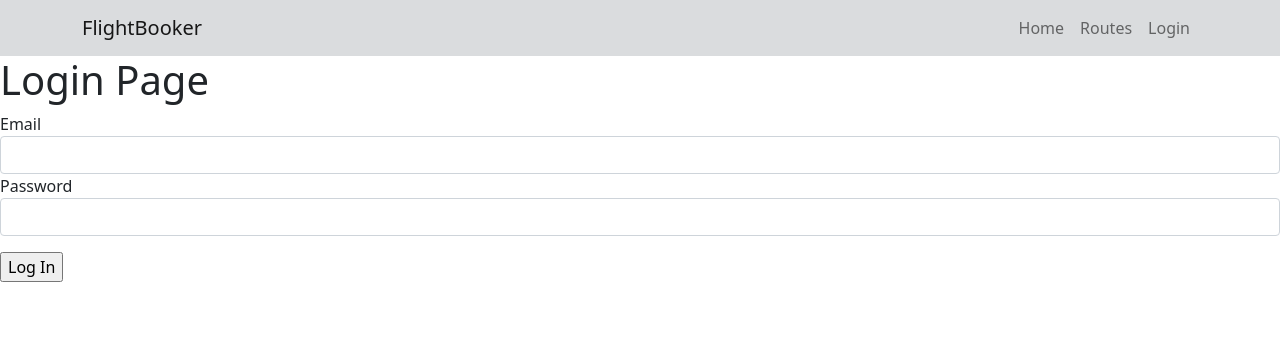
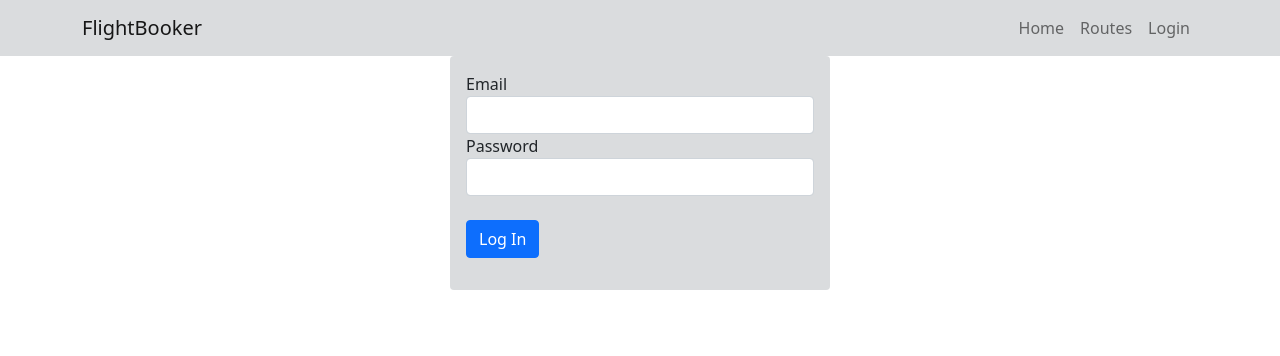
Before and after one commit to ftsartek/159352_A2, a Flask app: page /login in a window 1280 px wide. Shown: the top 356 px of the page. Run offline with Flask 2, Linux system fonts and the light colour scheme; some libraries are stand-ins or nearby versions.

Commit message:
Basic styling for login page

```diff
--- a/app/templates/login.jinja
+++ b/app/templates/login.jinja
@@ -1,9 +1,9 @@
 {% extends "_base.jinja" %}
 
 {% block main %}
-
-<h1>Login Page</h1>
-
+    <div class="container form-page">
+        <div class="row align-items-center justify-content-center form-page">
+            <div class="col-sm-4 rounded p-3 bg-secondary bg-opacity-25">
                 <form method=post class="form-group">
                     {{ form.csrf_token }}
                     <dl>
@@ -11,8 +11,11 @@
                         {{ form.email(class_="form-control") }}
                         {{ form.password.label }}
                         {{ form.password(class_="form-control") }}
+                        <br>
+                        {{ form.submit(class_="btn btn-primary") }}
                     </dl>
-    <p><input type="submit" value="Log In">
                 </form>
-
+            </div>
+        </div>
+    </div>
 {% endblock %}
```
Lines whose indentation alone changed are shown as unchanged.
